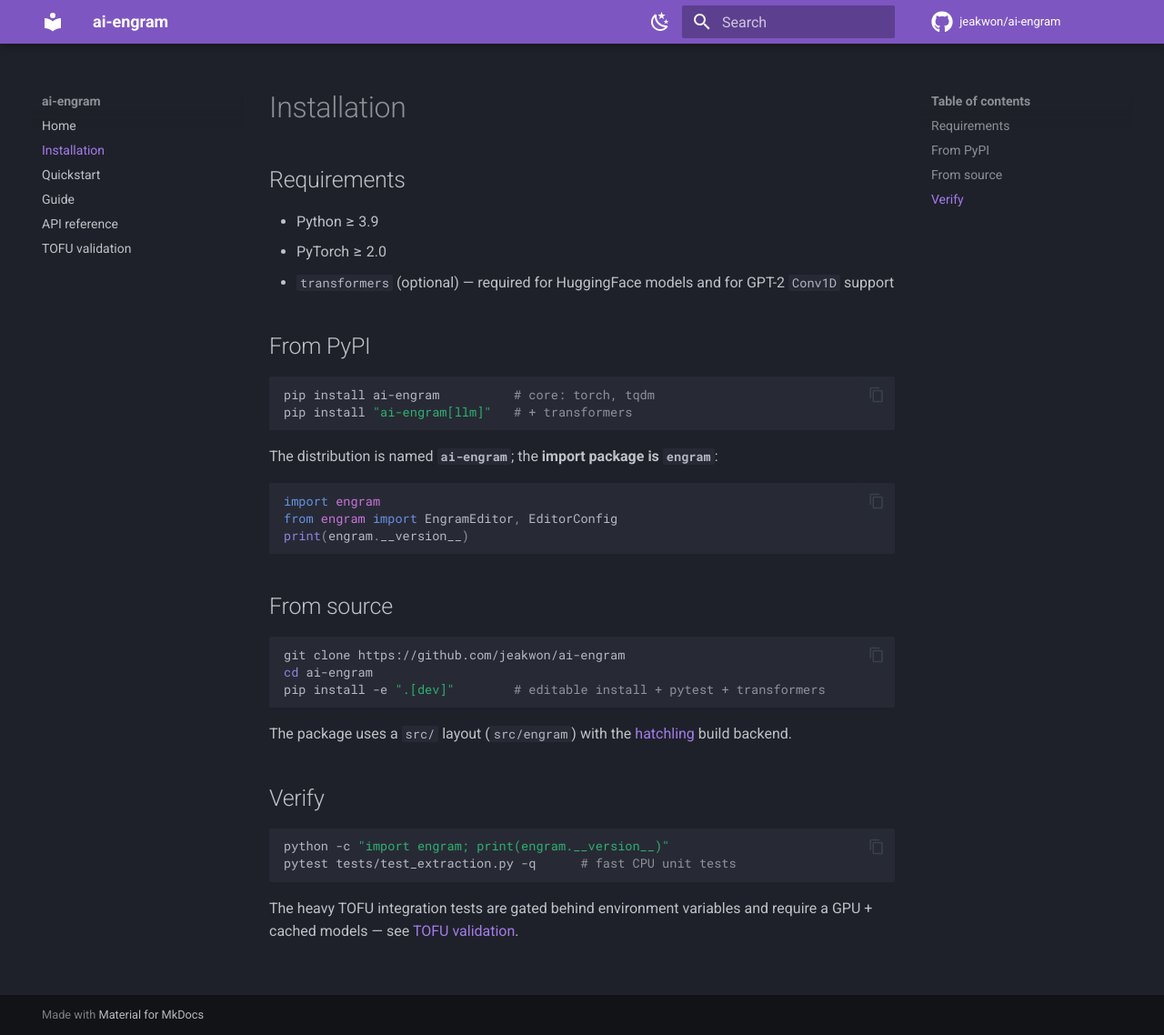
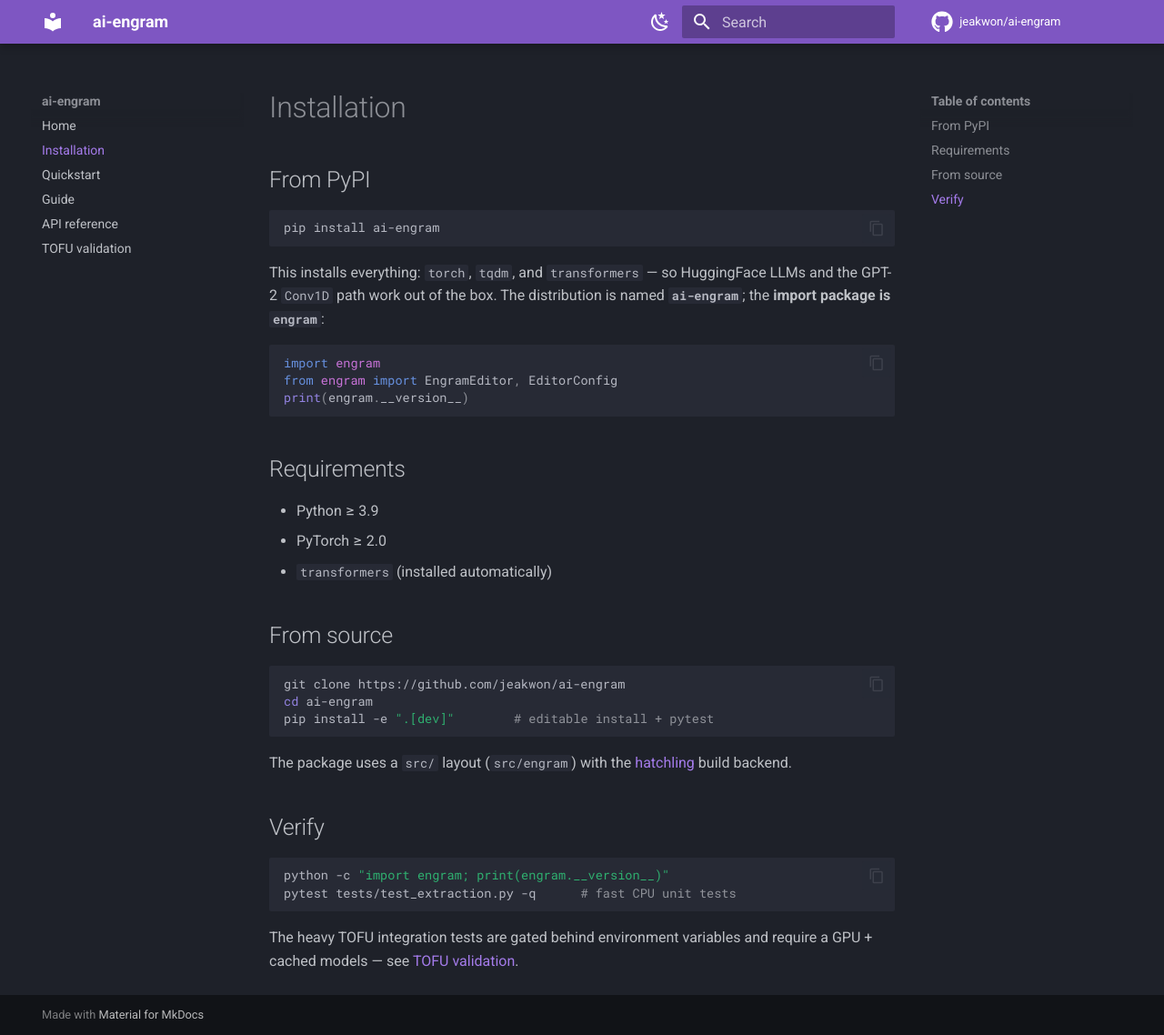
Before and after one commit to jeakwon/ai-engram, an MkDocs documentation site: the page built from docs/installation.md, in a window 1280 px wide and 1138 px high. Shown: the whole window at 91% size. Built offline with MkDocs 1.6.1 and Material for MkDocs 9.7.7, drawn with Linux system fonts in a browser that asks for light colours; comment, search, counter and statistics services are not loaded.

Commit message:
chore: make transformers a core dependency
`pip install ai-engram` now installs transformers too, so HuggingFace LLMs and
GPT-2 (Conv1D) work out of the box without an extra. Drop the `[llm]` extra
(folded into core) and trim `dev` to just pytest.

Docs: single `pip install ai-engram`, link the docs site, drop the README roadmap.

Co-Authored-By: Claude Opus 4.8 (1M context) <noreply@anthropic.com>

````diff
--- a/docs/installation.md
+++ b/docs/installation.md
@@ -1,20 +1,14 @@
 # Installation
-
-## Requirements
-
-- Python ≥ 3.9
-- PyTorch ≥ 2.0
-- `transformers` (optional) — required for HuggingFace models and for GPT-2
-  `Conv1D` support
 
 ## From PyPI
 
 ```bash
-pip install ai-engram          # core: torch, tqdm
-pip install "ai-engram[llm]"   # + transformers
+pip install ai-engram
 ```
 
-The distribution is named **`ai-engram`**; the **import package is `engram`**:
+This installs everything: `torch`, `tqdm`, and `transformers` — so HuggingFace
+LLMs and the GPT-2 `Conv1D` path work out of the box. The distribution is named
+**`ai-engram`**; the **import package is `engram`**:
 
 ```python
 import engram
@@ -22,12 +16,18 @@ from engram import EngramEditor, EditorConfig
 print(engram.__version__)
 ```
 
+## Requirements
+
+- Python ≥ 3.9
+- PyTorch ≥ 2.0
+- `transformers` (installed automatically)
+
 ## From source
 
 ```bash
 git clone https://github.com/jeakwon/ai-engram
 cd ai-engram
-pip install -e ".[dev]"        # editable install + pytest + transformers
+pip install -e ".[dev]"        # editable install + pytest
 ```
 
 The package uses a `src/` layout (`src/engram`) with the
--- a/pyproject.toml
+++ b/pyproject.toml
@@ -19,11 +19,11 @@ classifiers = [
 dependencies = [
     "torch>=2.0",
     "tqdm",
+    "transformers",
 ]
 
 [project.optional-dependencies]
-llm = ["transformers"]
-dev = ["pytest", "transformers"]
+dev = ["pytest"]
 docs = ["mkdocs-material", "mkdocstrings[python]", "black"]
 
 [project.urls]
````
Also changed, not shown: README.md (+14 -17 lines), docs/index.md (+3 -3 lines).
